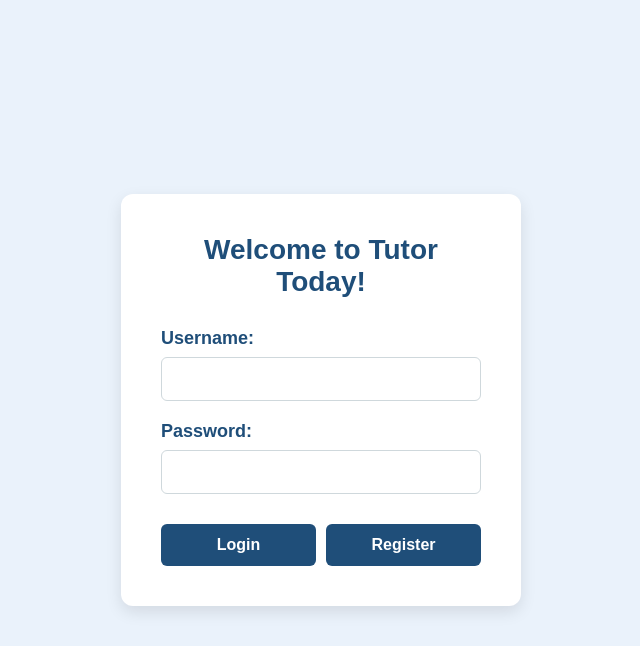
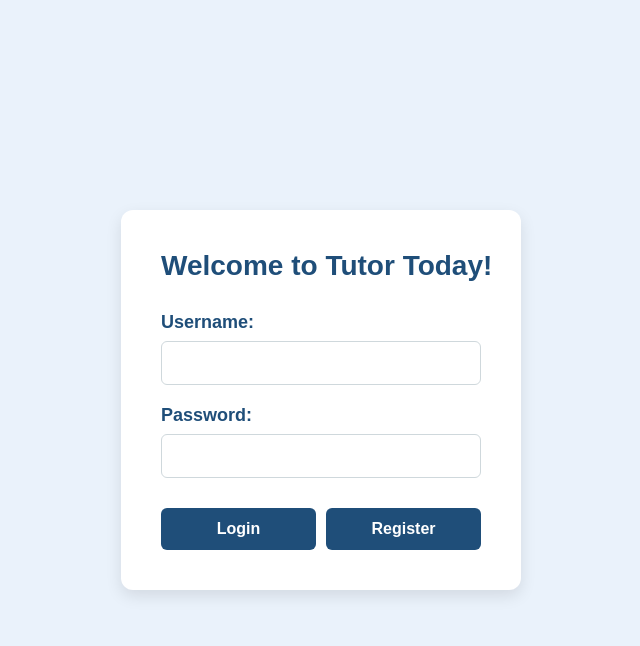
Before and after one commit to BBeast53/Web3-Project, a PHP site: page /LoginPage.html in a window 1280 px wide. Shown: the top 646 px of the page, without its empty margins (319-959 px from the left). Run offline with PHP 8.4, Linux system fonts and the light colour scheme.

Commit message:
Update CSSForLogin.css

```diff
--- a/CSSForLogin.css
+++ b/CSSForLogin.css
@@ -29,6 +29,7 @@ body {
   font-weight: bold;
   margin-bottom: 30px;
   color: #1f4e79;
+  white-space: nowrap;
 }
 
 label {
```
